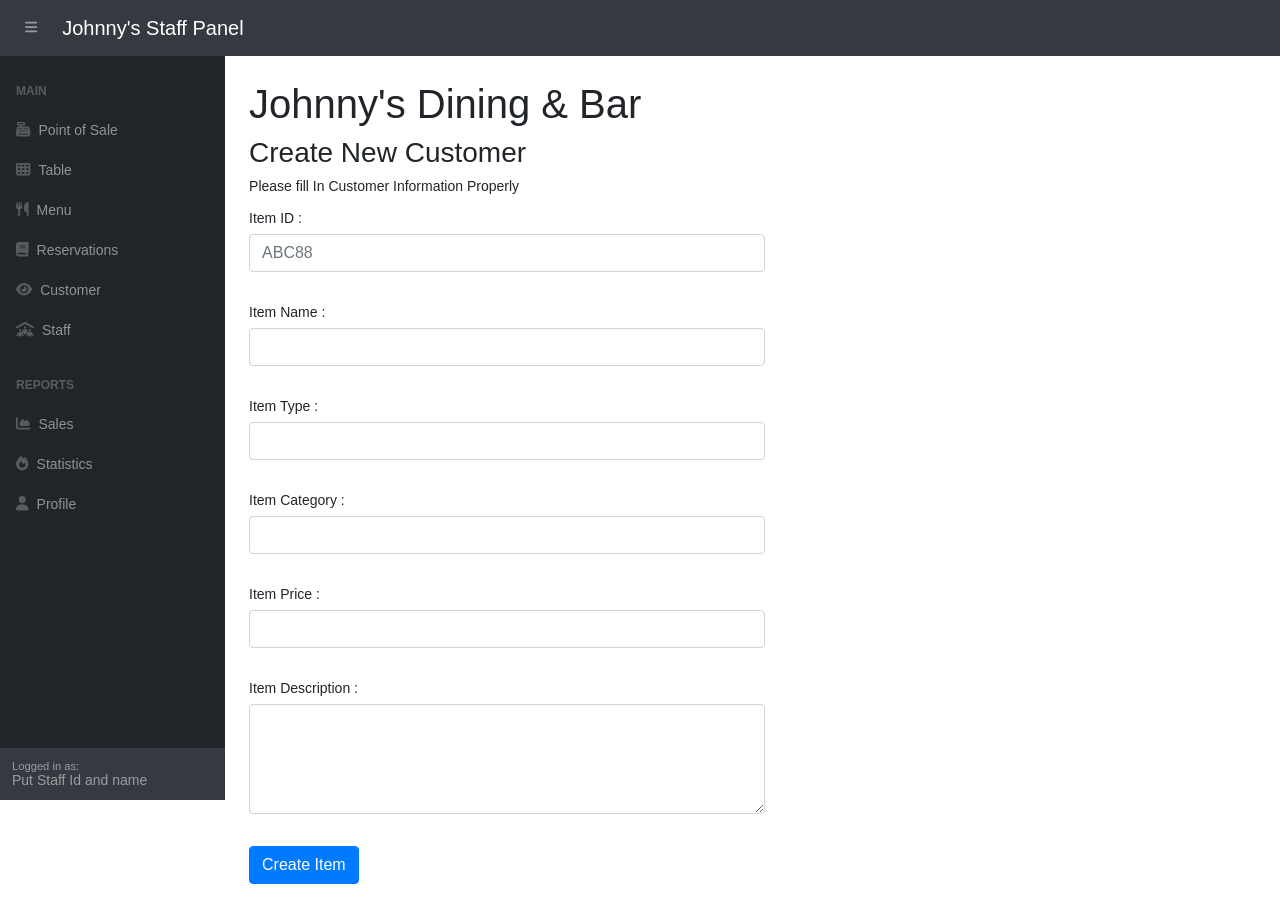
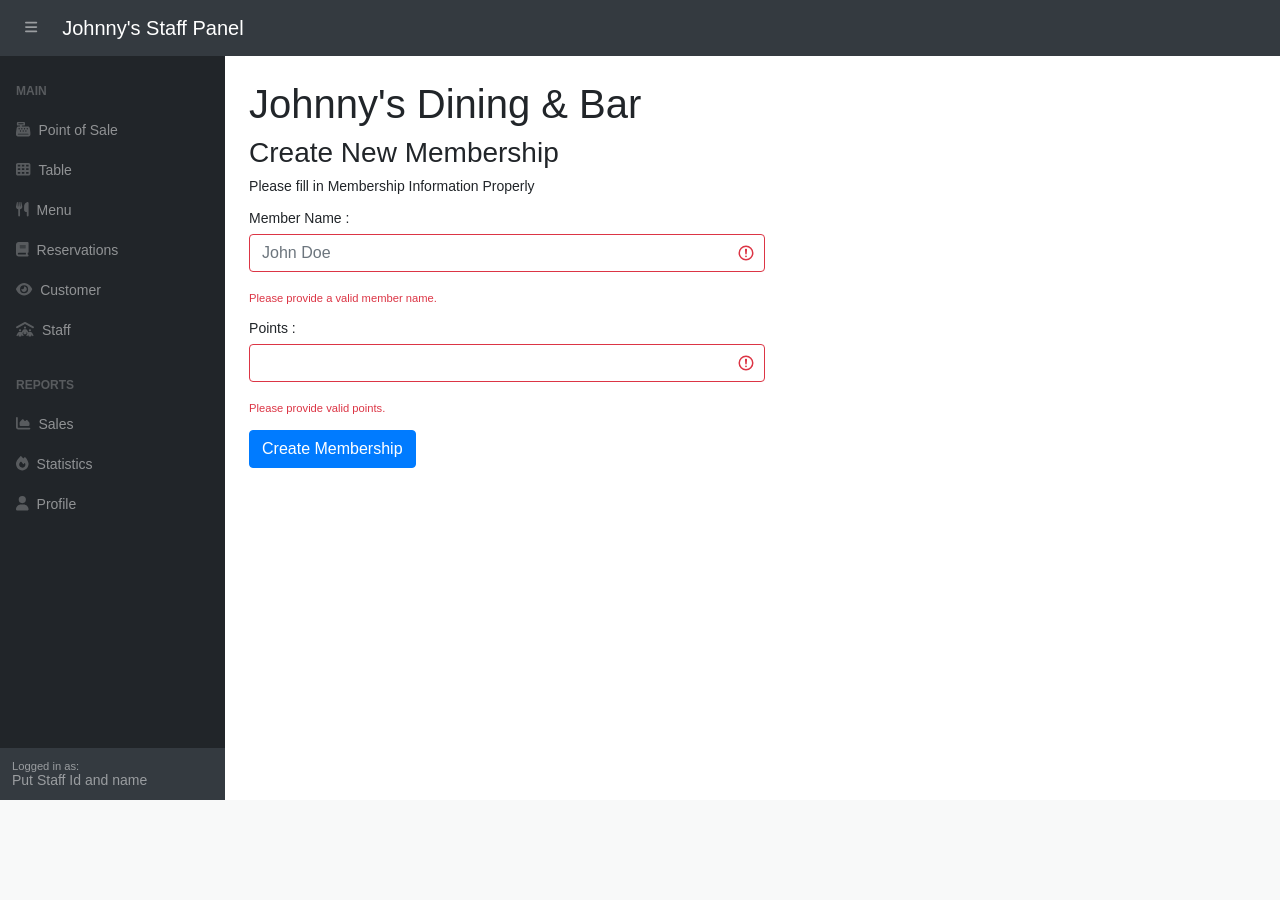
Before and after one commit to BryanTheLai/RestaurantProject, a PHP site: page /adminSide/customerCrud/createCust.php in a window 1280 px wide. After the commit the page ends 800 px from the top, so only its background shows below. Run offline with PHP 8.4, Linux system fonts and the light colour scheme; data that the repository does not hold is empty; some libraries are stand-ins or nearby versions.

Commit message:
Update createCust.php

```diff
--- a/MiniProject/adminSide/customerCrud/createCust.php
+++ b/MiniProject/adminSide/customerCrud/createCust.php
@@ -1,28 +1,37 @@
-<?php  include '../inc/dashHeader.php'?>
+<?php include '../inc/dashHeader.php'; ?>
 <?php
 // Include config file
 require_once "../config.php";
 
-$input_item_id = $item_id_err = $item_id = "";
+$input_member_name = $member_name_err = $member_name = "";
+$input_points = $points_err = $points = "";
 
 // Processing form data when form is submitted
 if(isset($_POST['submit'])){
-    if (empty($_POST['item_id'])) {
-    $item_idErr = 'ID is required';
-  } else {
-    // $item_id = filter_var($_POST['item_id'], FILTER_SANITIZE_FULL_SPECIAL_CHARS);
-    $item_id = filter_input(
-      INPUT_POST,
-      'item_id',
-      FILTER_SANITIZE_FULL_SPECIAL_CHARS
-    );
-  }
+    if (empty($_POST['member_name'])) {
+        $member_name_err = 'Member name is required';
+    } else {
+        $member_name = filter_input(
+            INPUT_POST,
+            'member_name',
+            FILTER_SANITIZE_FULL_SPECIAL_CHARS
+        );
+    }
 
+    if (empty($_POST['points'])) {
+        $points_err = 'Points are required';
+    } else {
+        $points = filter_input(
+            INPUT_POST,
+            'points',
+            FILTER_SANITIZE_NUMBER_INT
+        );
+    }
 }
 ?>
 <head>
     <meta charset="UTF-8">
-    <title>Create New Customer</title>
+    <title>Create New Membership</title>
     <link rel="stylesheet" href="https://stackpath.bootstrapcdn.com/bootstrap/4.5.2/css/bootstrap.min.css">
     <style>
         body{ font: 14px sans-serif; }
@@ -30,56 +39,32 @@ if(isset($_POST['submit'])){
     </style>
 </head>
 
- <div class="wrapper" >
+<div class="wrapper">
     <h1>Johnny's Dining & Bar</h1>
-    <h3>Create New Customer</h1>
-    <p>Please fill In Customer Information Properly </p>
+    <h3>Create New Membership</h3>
+    <p>Please fill in Membership Information Properly</p>
 
-<form method="POST" action="success_createCust.php" class="ht-600 w-50">
-
+    <form method="POST" action="success_createMembership.php" class="ht-600 w-50">
         <div class="form-group">
-            <label for="item_id" class="form-label">Item ID :</label>
-            <input type="text" name="item_id" class="form-control <?php echo !$item_idErr ?:
-                'is-invalid'; ?>" id="item_id" required item_id="item_id" placeholder="ABC88" value="<?php echo $item_id; ?>"><br>
+            <label for="member_name" class="form-label">Member Name :</label>
+            <input type="text" name="member_name" class="form-control <?php echo !$member_name_err ? 'is-invalid' : ''; ?>" id="member_name" required placeholder="John Doe" value="<?php echo $member_name; ?>"><br>
             <div id="validationServerFeedback" class="invalid-feedback">
-            Please provide a valid item_id.
+                Please provide a valid member name.
             </div>
         </div>
 
         <div class="form-group">
-            <label for="item_name">Item Name :</label>
-            <input type="text" name="item_name" id="item_name" required class="form-control <?php echo (!empty($itemname_err)) ? 'is-invalid' : ''; ?>" ><br>
-            <span class="invalid-feedback"></span>
+            <label for="points">Points :</label>
+            <input type="number" name="points" id="points" required class="form-control <?php echo !$points_err ? 'is-invalid' : ''; ?>" value="<?php echo $points; ?>"><br>
+            <div id="validationServerFeedback" class="invalid-feedback">
+                Please provide valid points.
+            </div>
         </div>
 
         <div class="form-group">
-            <label for="item_type">Item Type :</label>
-            <input type="text" name="item_type" id="item_type" required class="form-control <?php echo (!empty($itemtype_err)) ? 'is-invalid' : ''; ?>" ><br>
-            <span class="invalid-feedback"></span>
+            <input type="submit" name="submit" class="btn btn-primary" value="Create Membership">
         </div>
+    </form>
+</div>
 
-        <div class="form-group">
-            <label for="item_category">Item Category :</label>
-            <input type="text" name="item_category" id="item_category" required class="form-control <?php echo (!empty($itemcategory_err)) ? 'is-invalid' : ''; ?>" ><br>
-            <span class="invalid-feedback"></span>
-        </div>
-
-        <div class="form-group">
-            <label for="item_price">Item Price :</label>
-            <input type="number" name="item_price" id="item_price" step="0.01" required class="form-control <?php echo (!empty($itemprice_err)) ? 'is-invalid' : ''; ?>" ><br>
-            <span class="invalid-feedback"></span>
-        </div>
-
-        <div class="form-group">
-            <label for="item_description">Item Description :</label>
-            <textarea name="item_description" id="item_description" rows="4" required class="form-control <?php echo (!empty($itemdescription_err)) ? 'is-invalid' : ''; ?>" ></textarea><br>
-            <span class="invalid-feedback"></span>
-        </div>
-
-        <div class="form-group">
-            <input type="submit" class="btn btn-primary" value="Create Item">
-        </div>
-
-
- </form>
- </div>
+<?php include '../inc/dashFooter.php'; ?>
```
